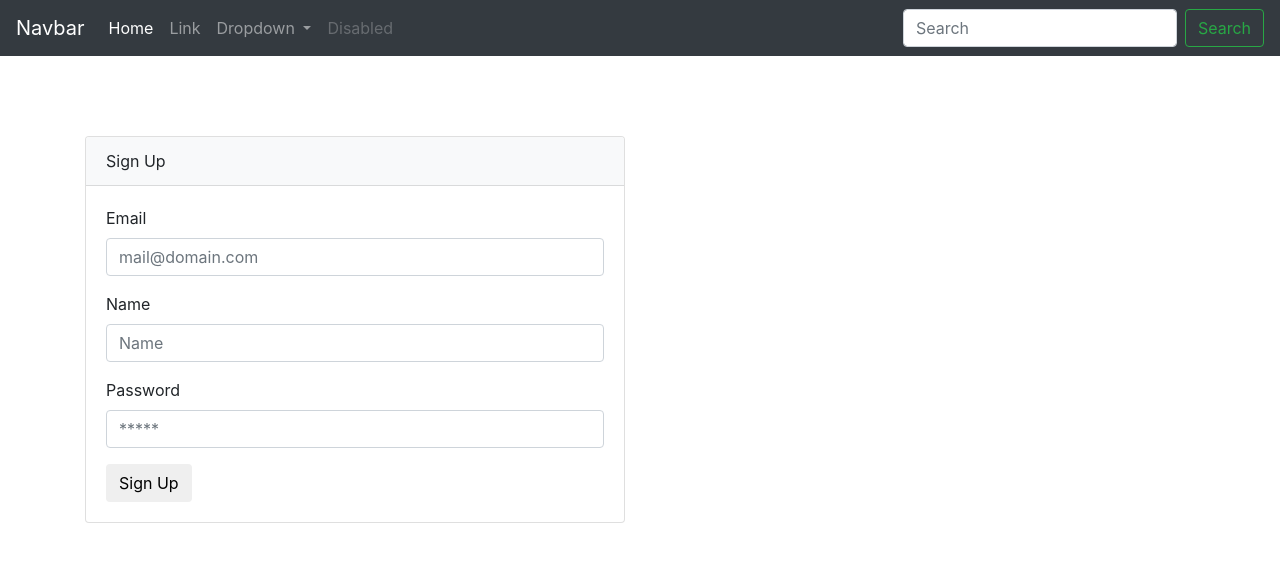
After one commit to yomraliahmet/php-slim-authentication, a PHP site: template resources/views/auth/signup.twig in a window 1280 px wide. The commit adds this page. Shown: the top 562 px of the page. Run offline with PHP 8.4, Linux system fonts and the light colour scheme; the template is opened without the code that fills it, so the values that code supplies are empty; some libraries are stand-ins or nearby versions.

Commit message:
Sign Up için gerekli sayfalar hazırlandı.

```diff
--- a/app/routes.php
+++ b/app/routes.php
@@ -6,3 +6,6 @@ $app->get('/', function($request, $response){
 */
 
 $app->get('/','HomeController:index');
+
+$app->get('/auth/signup','AuthController:getSignUp')->setName('auth.signup');
+$app->post('/auth/signup','AuthController:postSignUp');
--- a/bootstrap/app.php
+++ b/bootstrap/app.php
@@ -47,10 +47,14 @@ $container['view'] = function($container){
     return $view;
 };
 
-// controller ayarlanıyor.
+// HomeController ayarlanıyor.
 $container['HomeController'] = function($container){
     return new \App\Controllers\HomeController($container);
 };
 
+// AuthController ayarlanıyor.
+$container['AuthController'] = function($container){
+    return new \App\Controllers\Auth\AuthController($container);
+};
 
 require __DIR__ . '/../app/routes.php';
--- /dev/null
+++ b/resources/views/auth/signup.twig
@@ -0,0 +1,31 @@
+{% extends 'templates/app.twig' %}
+
+{% block content %}
+
+    <div class="row">
+        <div class="col-md-6 col-md-offset-3">
+            <div class="card">
+                <div class="card-header bg-light">Sign Up</div>
+                <div class="card-body">
+                    <form action="{{ path_for('auth.signup') }}" method="POST">
+                        <div class="form-group">
+                            <label for="email">Email</label>
+                            <input type="email" name="email" id="email" placeholder="mail@domain.com" class="form-control">
+                        </div>
+                        <div class="form-group">
+                            <label for="name">Name</label>
+                            <input type="text" name="name" id="name" placeholder="Name" class="form-control">
+                        </div>
+                        <div class="form-group">
+                            <label for="password">Password</label>
+                            <input type="password" name="password" id="password" placeholder="*****" class="form-control">
+                        </div>
+
+                        <button type="submit" class="btn btn-default">Sign Up</button>
+                    </form>
+                </div>
+            </div>
+        </div>
+    </div>
+
+{% endblock %}
```
Also changed, not shown: app/Controllers/Auth/AuthController.php (added, +17 -0 lines).
